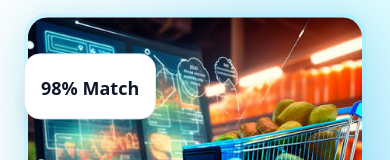
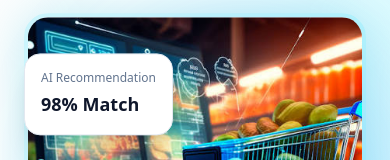
Before and after one commit to hasina-code/smartcart-ai-client, a Next.js app: page / in a window 390 px wide. Shown: the part 785-945 px from the top of the page. Built offline with nearby package versions, Linux system fonts and the light colour scheme; no server answers.

Commit message:
implement featured products section with skeleton loader and responsive grid

```diff
--- a/src/components/home/Categories.tsx
+++ b/src/components/home/Categories.tsx
@@ -73,7 +73,7 @@ export default function Categories() {
         </h2>
 
         <p className="mt-3 text-slate-600 dark:text-slate-400">
-          Browse products by your favorite category.
+          {/* Browse products by your favorite category. */}
         </p>
       </div>
 
--- a/src/components/home/HeroSection.tsx
+++ b/src/components/home/HeroSection.tsx
@@ -115,7 +115,7 @@ export default function HeroSection() {
             className="absolute left-0 top-6 rounded-2xl border border-slate-200 bg-white p-4 shadow-xl dark:border-slate-700 dark:bg-slate-900"
           >
             <p className="text-xs text-slate-500 dark:text-slate-400">
-              {/* AI Recommendation */}
+              AI Recommendation
             </p>
 
             <h3 className="mt-1 text-lg font-bold text-slate-900 dark:text-white">
```
